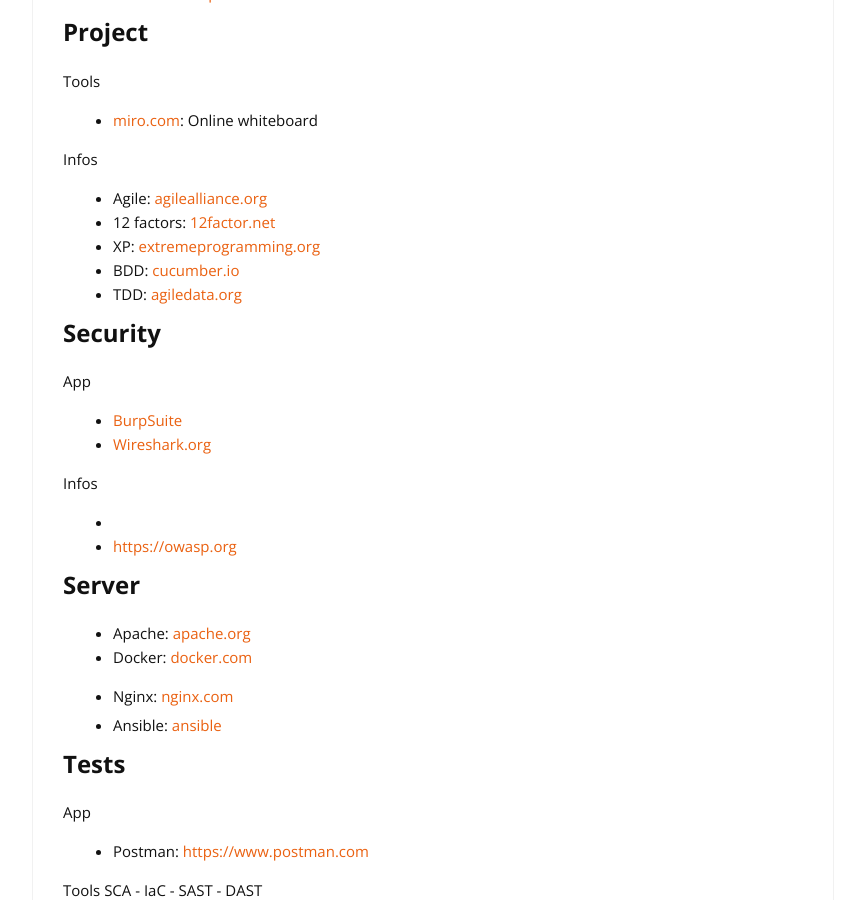
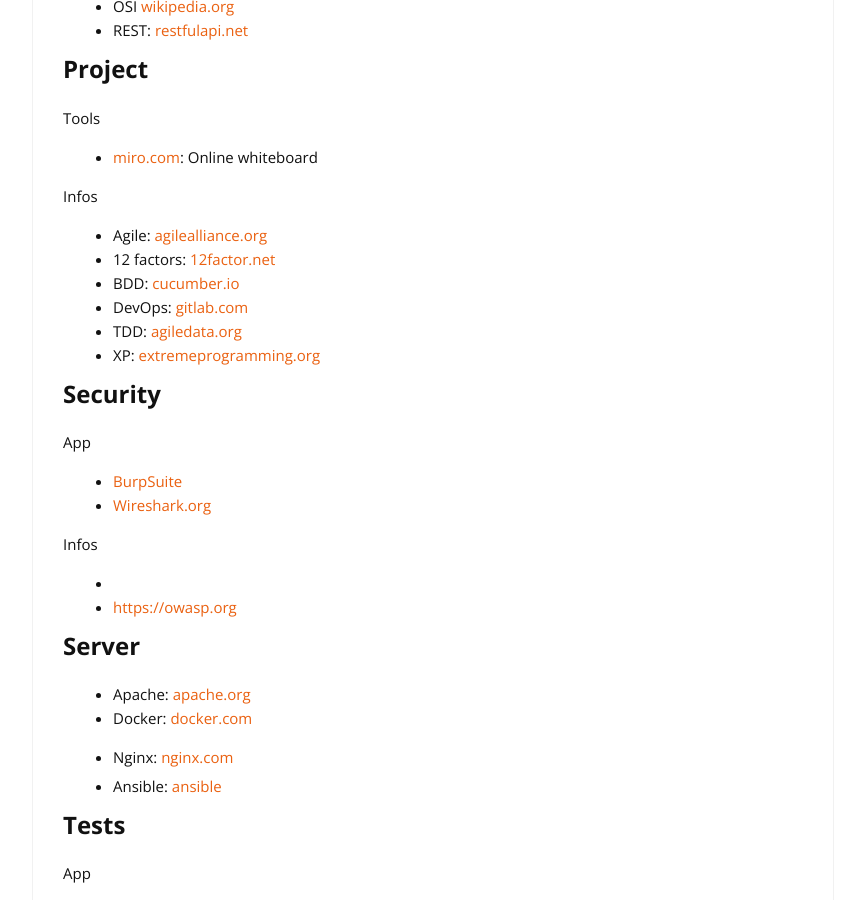
Before and after one commit to cylmat/cylmat.github.io, a Jekyll site: the page built from _pages/USEFUL.md, in a window 1280 px wide and 900 px high, scrolled down 3195 px. Shown: the whole window, without its empty margins (207-1072 px from the left). Built offline with Jekyll 4.4.1, drawn with Linux system fonts in a browser that asks for light colours; nearby versions of some CDN libraries; some of the changed lines change nothing that is shown; some of the changed text lies outside the part shown.

Commit message:
Update USEFUL.md

```diff
--- a/_pages/USEFUL.md
+++ b/_pages/USEFUL.md
@@ -25,8 +25,9 @@
 ### Spec
 
 |[Phptherightway.com](https://phptherightway.com)|[Php.watch](https://php.watch/versions)|
-|[Sensiolabs.com](https://blog.sensiolabs.com)|[Symfony.com](https://symfony.com/blog)|
+|[Sensiolabs.com](https://blog.sensiolabs.com)|[Symfony.com blog](https://symfony.com/blog)|
 |[Doctrine-project.org](https://www.doctrine-project.org)|[Mozilla.org Ref](https://developer.mozilla.org/fr/docs/Web)|
+|[Ph8](https://www.php.net/releases/8.0/en.php)|[Symfony BP](https://symfony.com/doc/current/best_practices.html)|
 
 <center>- Daily learn -</center>
 
@@ -125,9 +126,10 @@
 Infos
 + Agile: [agilealliance.org](https://www.agilealliance.org/agile101/12-principles-behind-the-agile-manifesto)
 + 12 factors: [12factor.net](https://12factor.net)
++ BDD: [cucumber.io](https://cucumber.io/docs/bdd)
++ DevOps: [gitlab.com](https://about.gitlab.com/topics/devops)
++ TDD: [agiledata.org](http://agiledata.org/essays/tdd.html)
 + XP: [extremeprogramming.org](http://www.extremeprogramming.org)
-+ BDD: [cucumber.io](https://cucumber.io/docs/bdd)
-+ TDD: [agiledata.org](http://agiledata.org/essays/tdd.html)
 
 ## Security
 App
```
